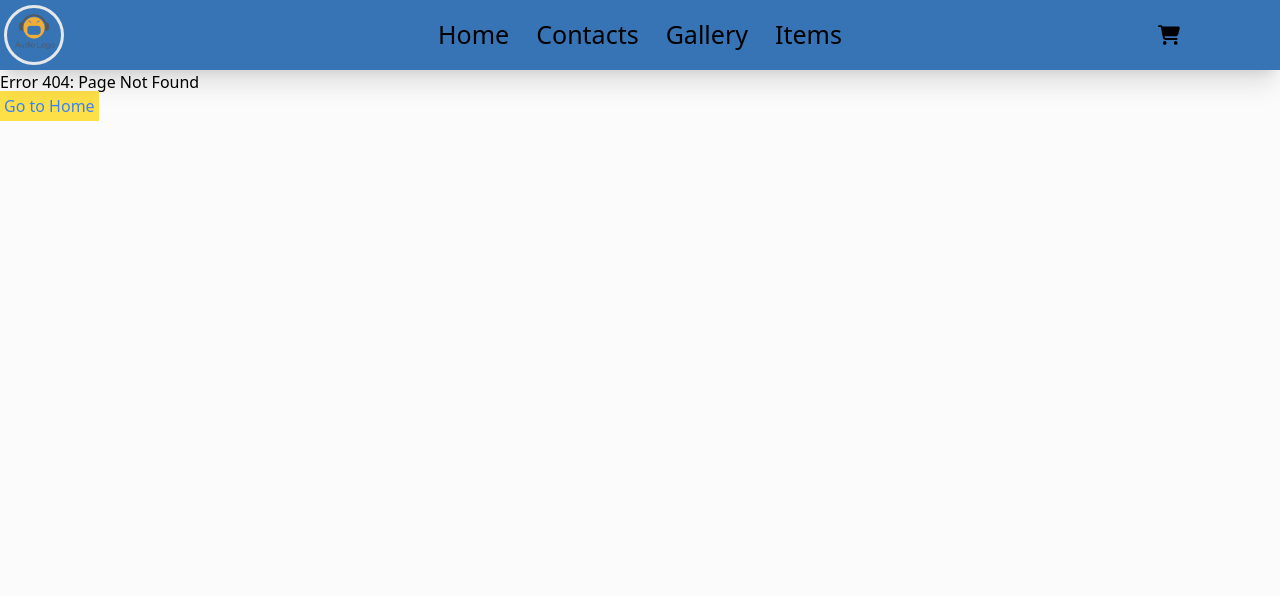
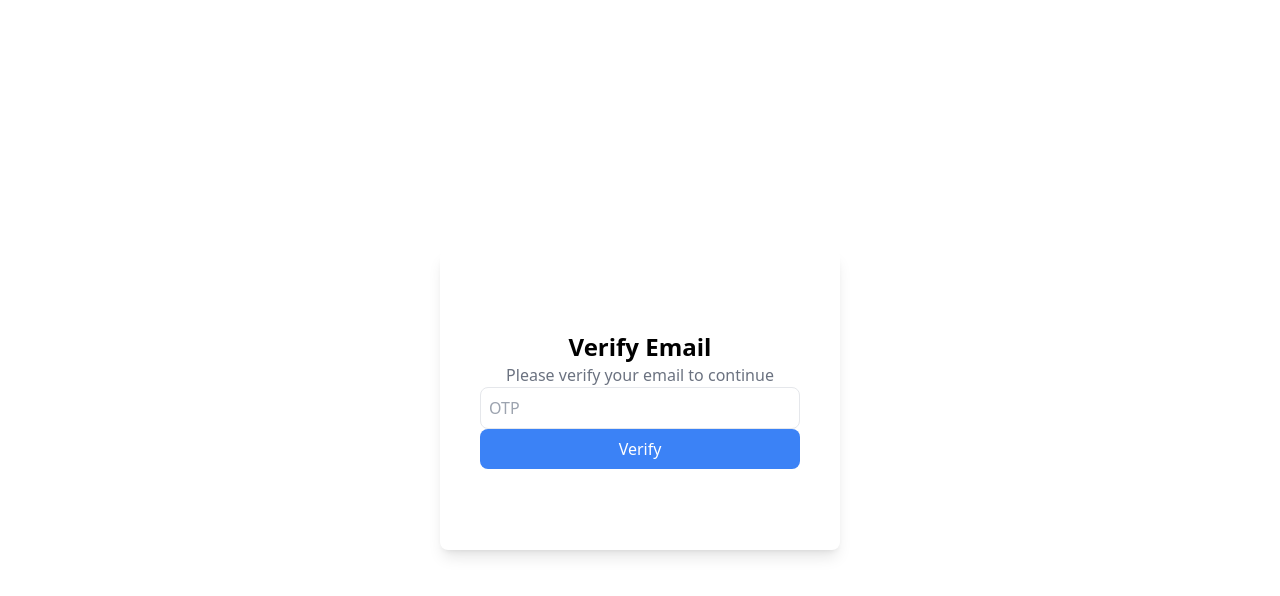
Before and after one commit to Umindu2003/Audio-frontend, a React (Vite) app: page /verify-email in a window 1280 px wide. Before the commit this address had no page. Shown: the top 596 px of the page. Built offline with nearby package versions, Linux system fonts and the light colour scheme; no server answers.

Commit message:
new google and OTP

```diff
--- a/src/App.jsx
+++ b/src/App.jsx
@@ -9,6 +9,7 @@
 import Testing from './components/testing'
 import BookingPage from './pages/home/bookingPage'
 import { GoogleOAuthProvider } from '@react-oauth/google'
+import VerifyEmail from './pages/verifyEmail/verifyEmail'
 
 function App() {
   return (
@@ -16,12 +17,15 @@
     <BrowserRouter>
       <Toaster position='top-right' />
       <Routes>
+
         <Route path="/testing" element={<Testing />} />
         <Route path="/admin/*" element={<AdminPage />} />
         <Route path="/*" element={<HomePage />} />
         <Route path="/login" element={<LoginPage />} />
         <Route path="/register" element={<RegisterPage />} />
         <Route path="/booking" element={<BookingPage />} />
+        <Route path="/verify-email" element={<VerifyEmail />} />
+
       </Routes>
     </BrowserRouter>
     </GoogleOAuthProvider>
--- a/src/components/header.jsx
+++ b/src/components/header.jsx
@@ -31,6 +31,9 @@
 				}}
 			/>
 
+
+
+
       <MobileNavPanel isOpen={navPanelOpen} setOpen={setNavPanelOpen} />
 
     </header>
--- a/src/pages/login/login.jsx
+++ b/src/pages/login/login.jsx
@@ -62,6 +62,13 @@
                 const user = res.data.user
                 localStorage.setItem("token", res.data.token);
 
+
+                if(user.emailVerified == false){
+                    navigate("/verify-email")
+                  return
+                }
+
+
                 if (user.role === "admin") {
                     navigate("/admin"); // if the user is admin, redirect to admin page
                 }else{
--- /dev/null
+++ b/src/pages/verifyEmail/verifyEmail.jsx
@@ -0,0 +1,49 @@
+import axios from "axios"
+import { useEffect, useState } from "react"
+import toast from "react-hot-toast"
+import { useNavigate } from "react-router-dom"
+
+export default function VerifyEmail(){
+    const token = localStorage.getItem("token")
+    const [otp,setOtp] = useState("")
+    const navigate = useNavigate()
+
+    useEffect(()=>{
+        axios.get(`http://localhost:3000/api/users/sendOTP`,{
+            headers:{
+                Authorization : `Bearer ${token}`
+            }
+        }).then((res)=>{
+            console.log(res)
+        }).catch((err)=>{
+            console.error(err)
+        })
+    })
+    function handleVerifyEmail(){
+        axios.post(`http://localhost:3000/api/users/verifyEmail`,{
+            code : parseInt(otp)
+        },{
+            headers:{
+                Authorization : `Bearer ${token}`
+            }
+        }).then((res)=>{
+            console.log(res)
+            toast.success("Email Verified")
+            navigate("/")
+        }
+        ).catch((err)=>{
+            console.error(err)
+            toast.error("Invalid OTP")
+        })
+    }
+    return(
+        <div className="w-full h-screen flex justify-center items-center">
+            <div className="w-[400px] h-[300px] bg-white shadow-lg rounded-lg flex flex-col justify-center items-center">
+                <h1 className="text-2xl font-bold">Verify Email</h1>
+                <p className="text-gray-500">Please verify your email to continue</p>
+                <input type="number" placeholder="OTP" value={otp} onChange={(e)=>setOtp(e.target.value)} className="border p-2 rounded-lg w-[80%]"/>
+                <button onClick={handleVerifyEmail} className="bg-blue-500 text-white p-2 rounded-lg w-[80%]">Verify</button>
+            </div>
+        </div>
+    )
+}
```
